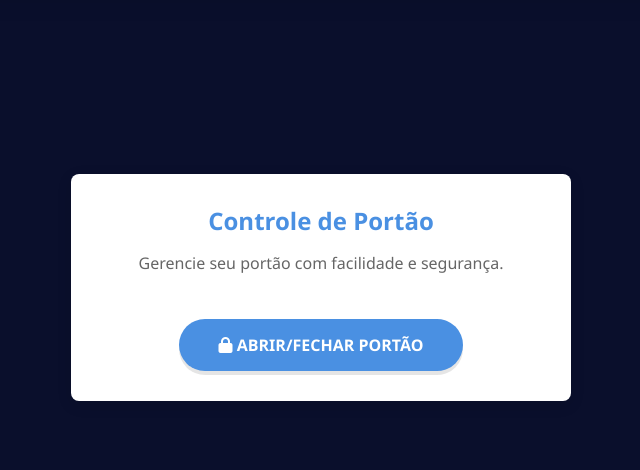
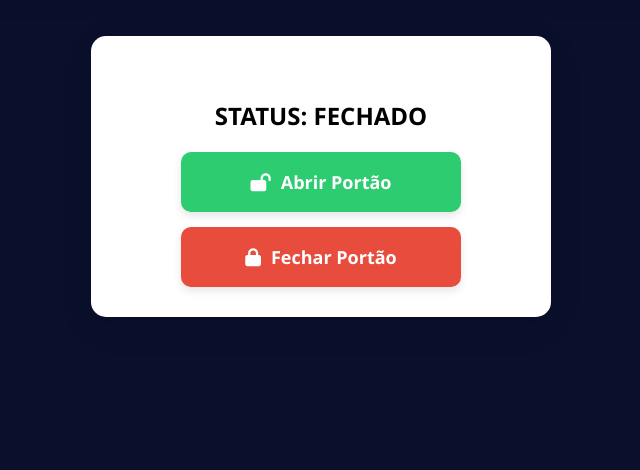
Before and after one commit to JvCasemiro/TCC, a PHP site: page /pages/controle_portao.php in a window 1280 px wide. Shown: the part 80-550 px from the top of the page, without its empty margins (319-959 px from the left). Run offline with PHP 8.4, Linux system fonts and the light colour scheme; the visitor is signed in with stand-in values (Sample User, id 1); data that the repository does not hold is empty.

Commit message:
ajuste pt1

```diff
--- a/pages/controle_portao.php
+++ b/pages/controle_portao.php
@@ -73,8 +73,8 @@ if ($conn === null) {
         }
 
         .container {
-            max-width: 1200px;
-            margin: 6.5rem auto;
+            max-width: 500px;
+            margin: 1rem auto 0;
             padding: 20px;
         }
 
@@ -193,12 +193,14 @@ if ($conn === null) {
 
         .card {
             background: white;
-            border-radius: 8px;
-            padding: 30px;
-            box-shadow: 0 4px 15px rgba(0,0,0,0.1);
-            max-width: 500px;
-            margin: 50px auto;
+            border-radius: 15px;
+            padding: 20px;
+            box-shadow: 0 10px 30px rgba(0,0,0,0.15);
+            width: 100%;
+            margin: 0 auto;
             text-align: center;
+            transition: transform 0.3s ease, box-shadow 0.3s ease;
+            min-height: auto;
         }
 
         .card h1 {
@@ -257,9 +259,83 @@ if ($conn === null) {
             left: 100%;
         }
 
-        .back-btn {
-            background-color: #4a90e2;
+        .gate-control {
+            margin: 10px 0 0 0;
+            padding: 0;
+        }
+
+        .gate-icon {
+            font-size: 100px;
+            color: #2c3e50;
+            margin: 10px 0 20px 0;
+            transition: all 0.3s ease;
+        }
+
+        .gate-status {
+            font-size: 24px;
+            color:rgb(0, 0, 0);
+            margin-bottom: 15px;
+            font-weight: bold;
+        }
+
+        .control-buttons {
+            display: flex;
+            flex-direction: column;
+            align-items: center;
+            gap: 15px;
+            margin: 20px 0 10px 0;
+            width: 100%;
+        }
+
+        .btn i {
+            font-size: 24px;
+        }
+
+        .btn {
+            padding: 18px 30px;
+            border: none;
+            border-radius: 10px;
+            font-size: 18px;
+            font-weight: 600;
+            cursor: pointer;
+            transition: all 0.3s ease;
+            display: flex;
+            align-items: center;
+            justify-content: center;
+            gap: 10px;
+            width: 100%;
+            max-width: 280px;
+            box-shadow: 0 4px 8px rgba(0,0,0,0.1);
+        }
+
+        .btn-open {
+            background-color: #2ecc71;
             color: white;
+            font-size: 18px;
+            padding: 18px 30px;
+        }
+
+        .btn-close {
+            background-color: #e74c3c;
+            color: white;
+            font-size: 18px;
+            padding: 18px 30px;
+        }
+
+        .btn:hover {
+            transform: translateY(-3px) scale(1.02);
+            box-shadow: 0 8px 20px rgba(0,0,0,0.15);
+        }
+
+        .btn:active {
+            transform: translateY(1px) scale(0.98);
+        }
+
+        .btn i {
+            font-size: 18px;
+        }
+
+        /* Removed back button styles */
             border: none;
             padding: 0.6rem 1.5rem;
             border-radius: 25px;
@@ -301,6 +377,24 @@ if ($conn === null) {
         .back-btn:hover::before {
             left: 100%;
         }
+
+        .back-btn {
+            background-color: #4a90e2;
+            color: white;
+            border: none;
+            padding: 0.6rem 1.5rem;
+            border-radius: 25px;
+            cursor: pointer;
+            font-size: 14px;
+            transition: all 0.4s ease-in-out;
+            position: relative;
+            overflow: hidden;
+            box-shadow: 0 4px 15px rgba(108, 117, 125, 0.3);
+            display: flex;
+            align-items: center;
+            gap: 0.5rem;
+            margin-right: 10px;
+            text-decoration: none;
 
         .control-btn {
             background: #4a90e2;
@@ -381,16 +475,61 @@ if ($conn === null) {
     </header>
     <div class="container">
         <div class="card">
-            <h1>Controle de Portão</h1>
-            <p>Gerencie seu portão com facilidade e segurança.</p>
-            <a href="controle_portao.php" class="control-btn">
-                <i class="fas fa-lock"></i> Abrir/Fechar Portão
-            </a>
+            <h2>Controle do Portão</h2>
+            <div class="gate-control">
+                <div class="gate-status" id="gateStatus">STATUS: FECHADO</div>
+                <div class="control-buttons">
+                    <button class="btn btn-open" id="openGate">
+                        <i class="fas fa-lock-open"></i> Abrir Portão
+                    </button>
+                    <button class="btn btn-close" id="closeGate">
+                        <i class="fas fa-lock"></i> Fechar Portão
+                    </button>
+                </div>
+            </div>
         </div>
     </div>
+
     <script>
-        function toggleDropdown() {
-            var dropdown = document.getElementById("userDropdown");
+        document.addEventListener('DOMContentLoaded', function() {
+            const openBtn = document.getElementById('openGate');
+            const closeBtn = document.getElementById('closeGate');
+            const gateStatus = document.getElementById('gateStatus');
+            const gateIcon = document.getElementById('gateIcon');
+
+            // Simulação de controle do portão
+            function updateGateStatus(isOpen) {
+                if (isOpen) {
+                    gateStatus.textContent = 'Portão: Aberto';
+                    gateStatus.style.color = '#2ecc71';
+                    gateIcon.style.color = '#2ecc71';
+                    gateIcon.className = 'fas fa-garage-open';
+                } else {
+                    gateStatus.textContent = 'Portão: Fechado';
+                    gateStatus.style.color = '#7f8c8d';
+                    gateIcon.style.color = '#2c3e50';
+                    gateIcon.className = 'fas fa-garage';
+                }
+            }
+
+            openBtn.addEventListener('click', function() {
+                // Aqui você pode adicionar a lógica para abrir o portão
+                updateGateStatus(true);
+
+                // Simulação de atraso para fechamento automático após 5 segundos
+                setTimeout(() => {
+                    updateGateStatus(false);
+                }, 5000);
+            });
+
+            closeBtn.addEventListener('click', function() {
+                // Aqui você pode adicionar a lógica para fechar o portão
+                updateGateStatus(false);
+            });
+
+            // Inicializa o status do portão como fechado
+            updateGateStatus(false);
+        });
             dropdown.classList.toggle("show");
         }
     </script>
```
